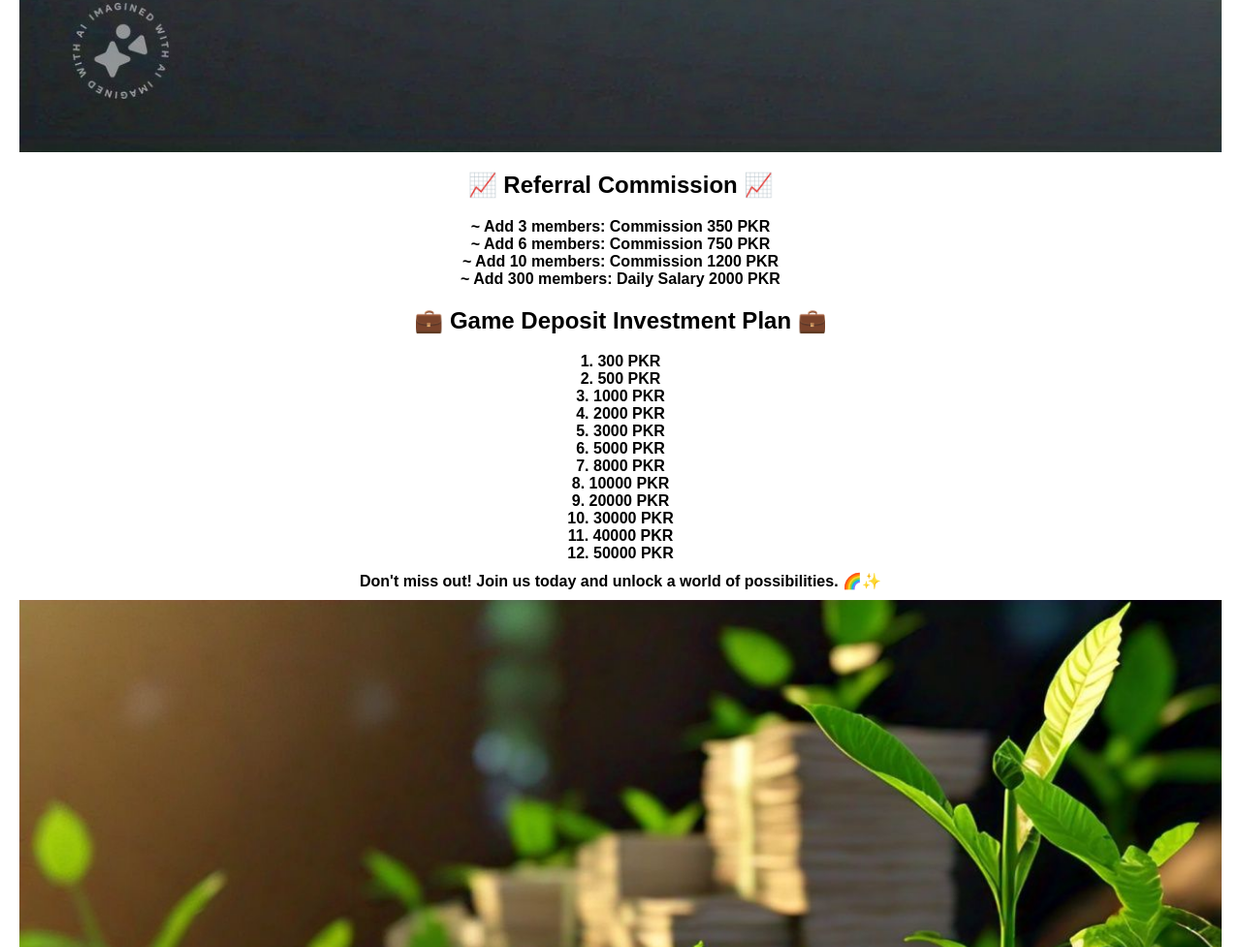
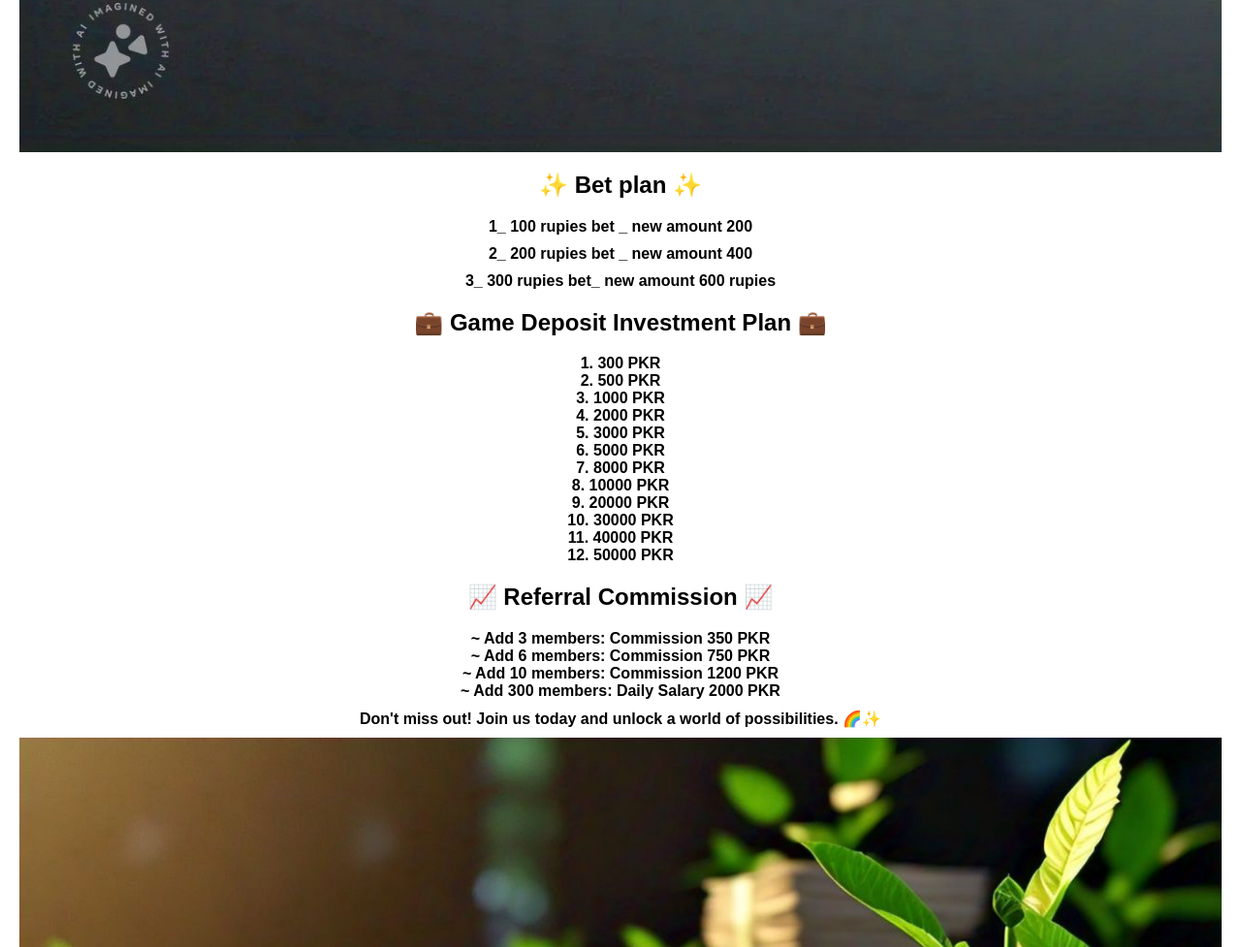
Before and after one commit to minii11/www.3-Patti_Diamond.com, a plain HTML site: page plan.html in a window 1280 px wide. Shown: the part 7924-8901 px from the top of the page at 97% size. Drawn offline with Linux system fonts and the light colour scheme.

Commit message:
Update plan.html

```diff
--- a/plan.html
+++ b/plan.html
@@ -102,11 +102,16 @@
            ~ Our community's success means more rewards for you!</p>
         <img src="./img 0.10.jpg" alt="Earnings">
 
-        <h2>📈 Referral Commission 📈</h2>
-        <p>~ Add 3 members: Commission 350 PKR<br>
-           ~ Add 6 members: Commission 750 PKR<br>
-           ~ Add 10 members: Commission 1200 PKR<br>
-           ~ Add 300 members: Daily Salary 2000 PKR</p>
+
+         <h2> ✨ Bet plan ✨</h2>
+
+<p>1_ 100 rupies bet _ new amount 200</p>
+
+<p>2_ 200 rupies bet _ new amount 400</p>
+
+<p>3_ 300 rupies bet_ new amount 600 rupies</p>
+
+
 
         <h2>💼 Game Deposit Investment Plan 💼</h2>
         <p>1. 300 PKR<br>
@@ -122,6 +127,13 @@
            11. 40000 PKR<br>
            12. 50000 PKR</p>
 
+          <h2>📈 Referral Commission 📈</h2>
+        <p>~ Add 3 members: Commission 350 PKR<br>
+           ~ Add 6 members: Commission 750 PKR<br>
+           ~ Add 10 members: Commission 1200 PKR<br>
+           ~ Add 300 members: Daily Salary 2000 PKR</p>
+
+
         <p>Don't miss out! Join us today and unlock a world of possibilities. 🌈✨</p>
         <img src="./img 0.11.jpg" alt="Investment Plan">
     </main>
```
